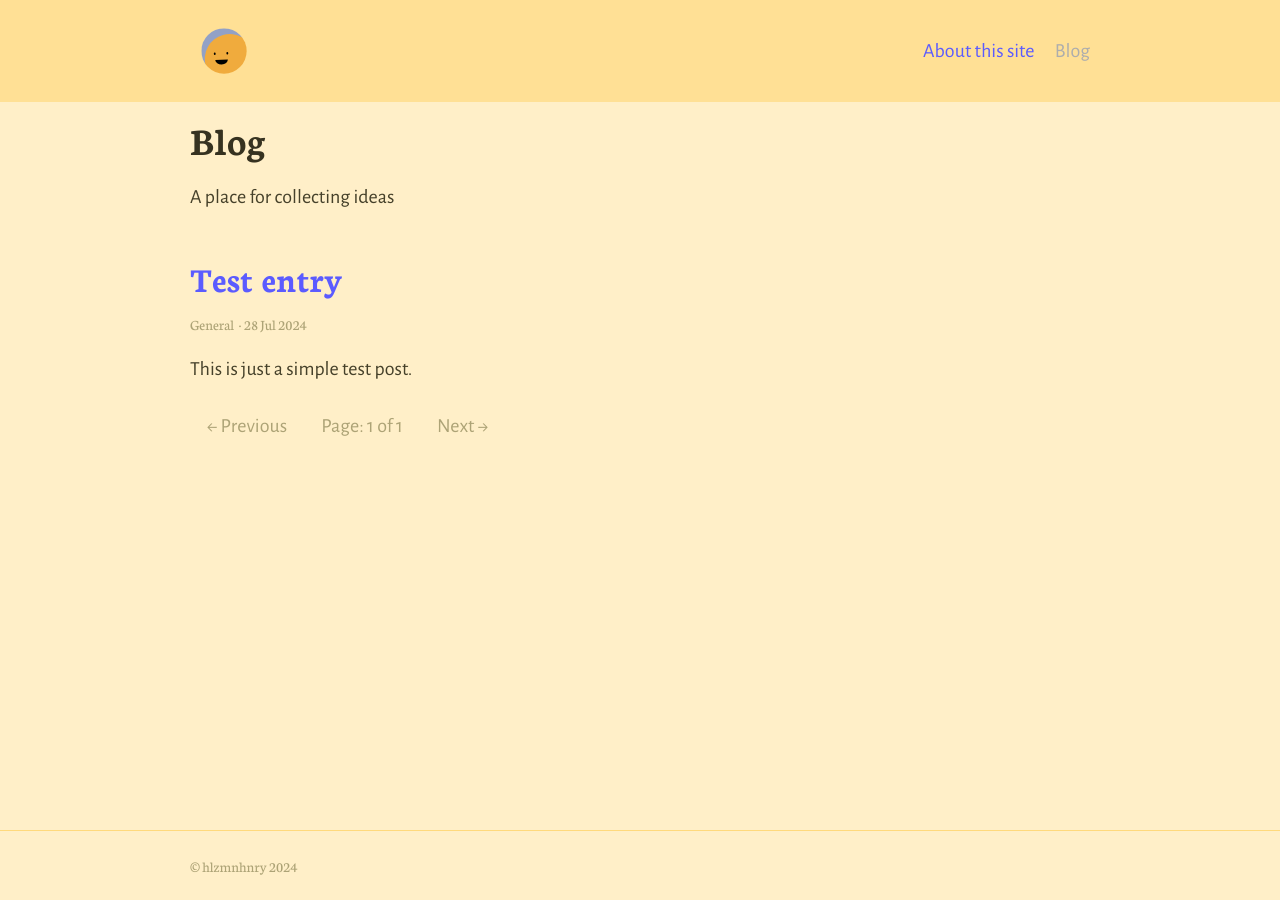
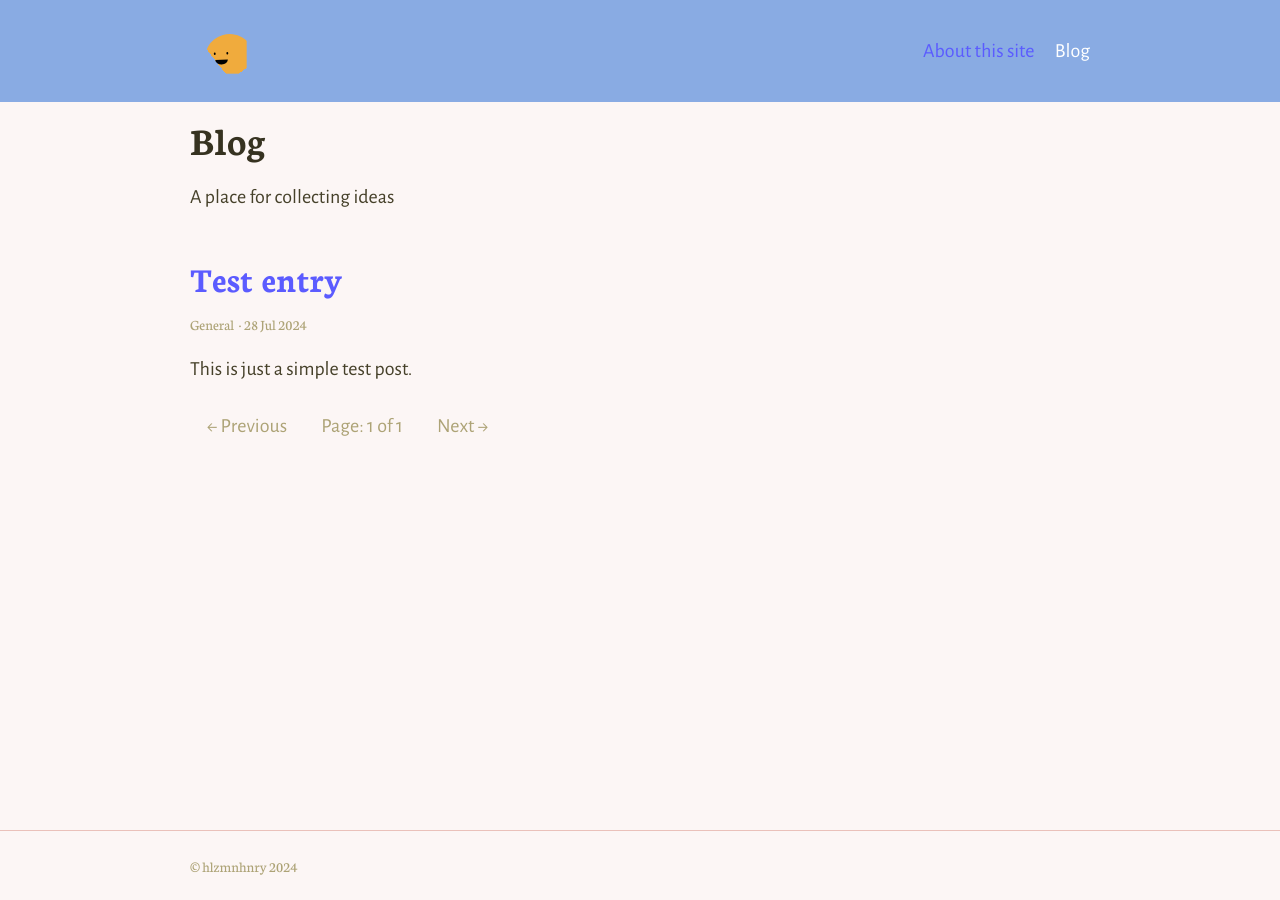
Before and after one commit to hlzmnhnry/hlzmnhnry.github.io, a Jekyll site: the page built from index.html, in a window 1280 px wide. Built offline with Jekyll 4.4.1, drawn with Linux system fonts in a browser that asks for light colours; the list of posts is cut into pages by our own code.

Commit message:
changed color theme

```diff
--- a/_sass/_colors.scss
+++ b/_sass/_colors.scss
@@ -4,7 +4,8 @@ $headingColour: darken($bodyColour, 5%);
 $linkColour: #5B5BFF;
 $hoverColour: darken($linkColour, 10%);
 $captionColour: lighten($headingColour, 40%);
+$bannerColour: #89ABE3;
 $white: #fff;
 
-$backgroundColour: #ffefc8;
+$backgroundColour: #FCF6F5;
 $codeBackgroundColour: darken($backgroundColour, 5%);
--- a/_sass/_theme.scss
+++ b/_sass/_theme.scss
@@ -36,7 +36,17 @@ body {
 
 .header {
   @include flex(0, 0, auto);
-  background: darken($backgroundColour, 10%);
+  background: $bannerColour;
+}
+
+.header > a {
+
+  color: $backgroundColour;
+
+  &:hover, &:active, &:focus {
+    color: #fff;
+    text-decoration: none;
+  }
 }
 
 .logo {
@@ -111,7 +121,7 @@ body {
   }
   &--current {
     a {
-      color: desaturate($linkColour, 100%);
+      color: desaturate(#fff, 100%);
     }
   }
 }
--- a/_sass/sassline-base/_variables.scss
+++ b/_sass/sassline-base/_variables.scss
@@ -86,9 +86,10 @@ $monospacetype: (
 // Text colours. British English.
 $headingColour: #2E2E2E !default;
 $bodyColour: #494949 !default;
-$linkColour: #0E58F5 !default;
+$linkColour: #89ABE3 !default;
 $hoverColour: #0B348B !default;
 $captionColour: #BDC8CC !default;
+$bannerColour: #89ABE3;
 $white: #FFFFFF !default;
 
 // Background colours.
```
Also changed, not shown: assets/mylogo.svg.
